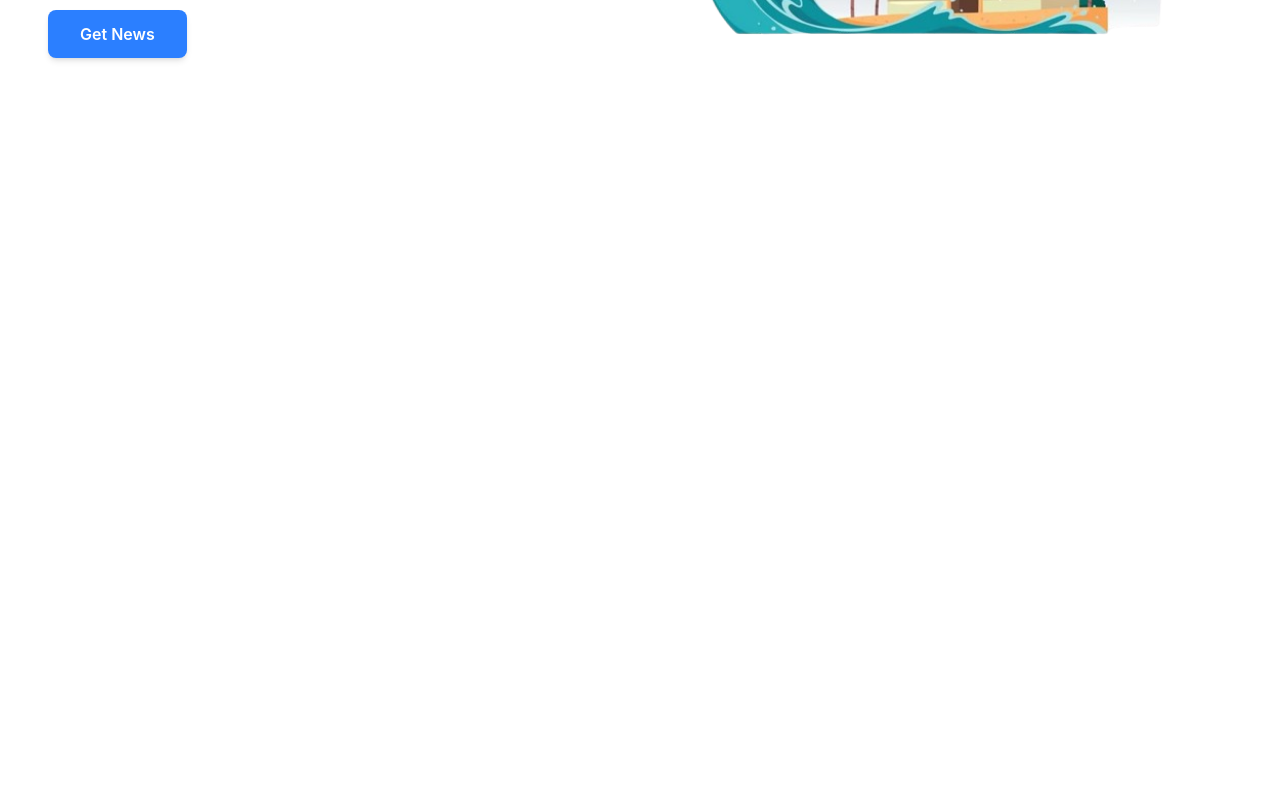
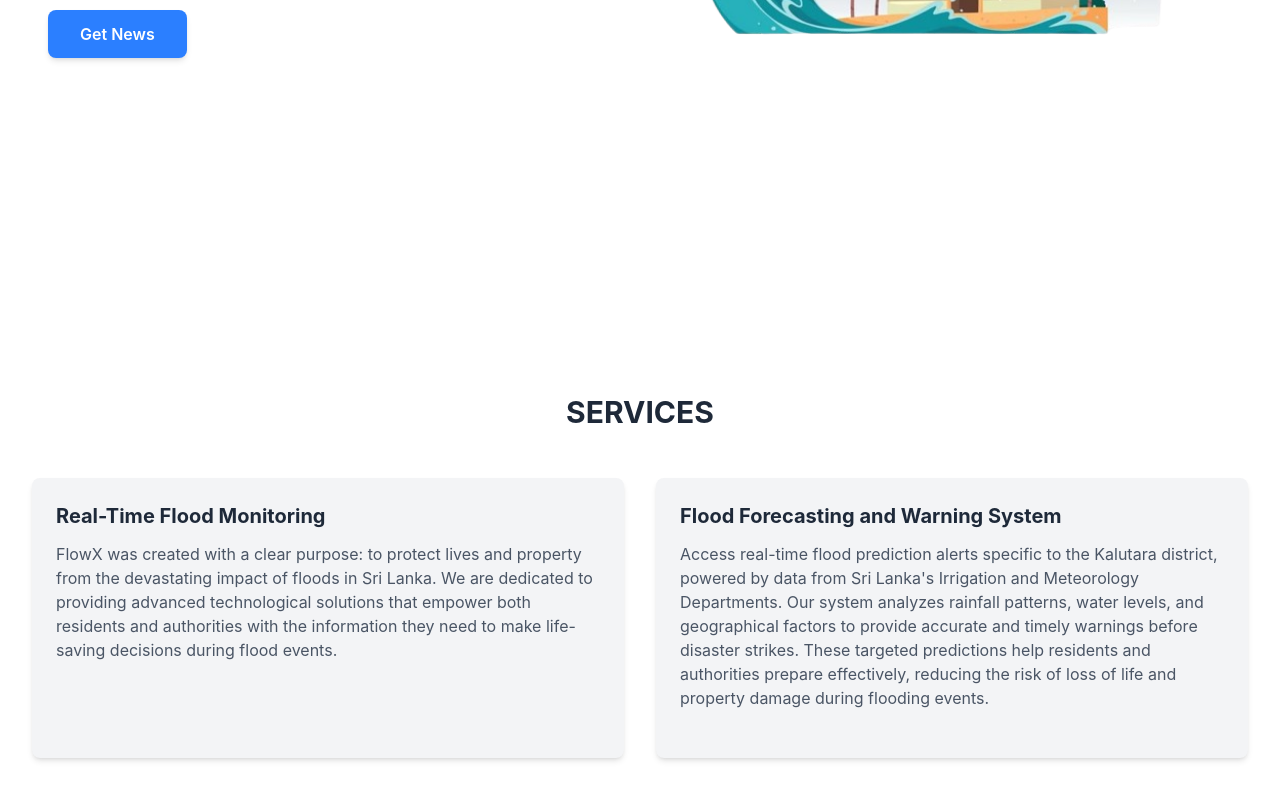
Before and after one commit to NIBM-GALLE/GAHDSE241F-flowx, a React (Vite) app in the folder public-web-app/client/: page / in a window 1280 px wide. Shown: the part 470-1270 px from the top of the page. Before the commit the page ends 800 px from the top, so only its background shows below. Built offline with nearby package versions, Linux system fonts and the light colour scheme.

Commit message:
implement the service section

```diff
--- a/public-web-app/client/src/App.jsx
+++ b/public-web-app/client/src/App.jsx
@@ -1,6 +1,7 @@
 import "./App.css";
 import Navbar from "./components/Navbar";
 import Hero from "./components/Hero";
+import Services from "./components/Services";
 import { motion } from "framer-motion";
 
 function App() {
@@ -23,6 +24,9 @@ function App() {
         <motion.div variants={gridSquareVariants}>
           <Hero />
         </motion.div>
+        <motion.div variants={gridSquareVariants}>
+          <Services />
+        </motion.div>
       </motion.section>
     </>
   );
--- /dev/null
+++ b/public-web-app/client/src/components/Services.jsx
@@ -0,0 +1,45 @@
+import React from "react";
+
+function Services() {
+  return (
+    <section id="services" className="py-16 bg-white">
+      <div className="max-w-7xl mx-auto px-4 sm:px-6 lg:px-8">
+        <h2 className="text-3xl font-bold text-gray-800 text-center mb-12 w-full">
+          SERVICES
+        </h2>
+        <div className="grid md:grid-cols-2 gap-8">
+          <div className="service-card p-6 bg-gray-100 rounded-lg shadow-md">
+            <h3 className="text-xl font-bold text-gray-800 mb-3">
+              Real-Time Flood Monitoring
+            </h3>
+            <p className="text-gray-600 mb-6">
+              FlowX was created with a clear purpose: to protect lives and
+              property from the devastating impact of floods in Sri Lanka. We
+              are dedicated to providing advanced technological solutions that
+              empower both residents and authorities with the information they
+              need to make life-saving decisions during flood events.
+            </p>
+          </div>
+
+          <div className="service-card p-6 bg-gray-100 rounded-lg shadow-md">
+            <h3 className="text-xl font-bold text-gray-800 mb-3">
+              Flood Forecasting and Warning System
+            </h3>
+            <p className="text-gray-600 mb-6">
+              Access real-time flood prediction alerts specific to the Kalutara
+              district, powered by data from Sri Lanka's Irrigation and
+              Meteorology Departments. Our system analyzes rainfall patterns,
+              water levels, and geographical factors to provide accurate and
+              timely warnings before disaster strikes. These targeted
+              predictions help residents and authorities prepare effectively,
+              reducing the risk of loss of life and property damage during
+              flooding events.
+            </p>
+          </div>
+        </div>
+      </div>
+    </section>
+  );
+}
+
+export default Services;
```
